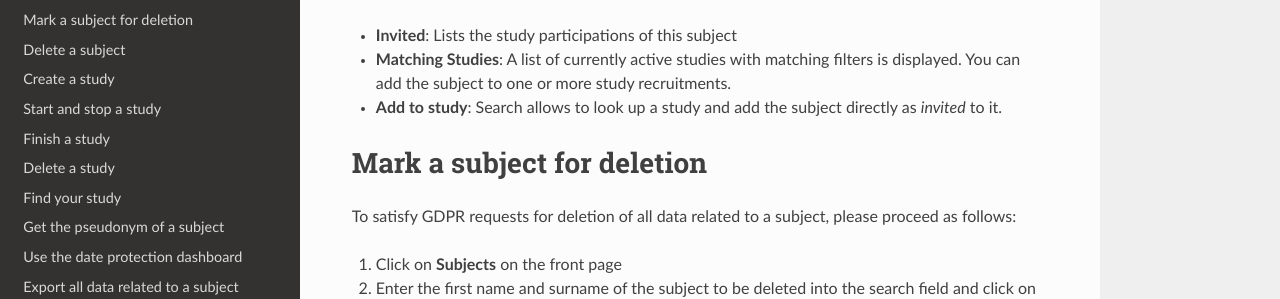
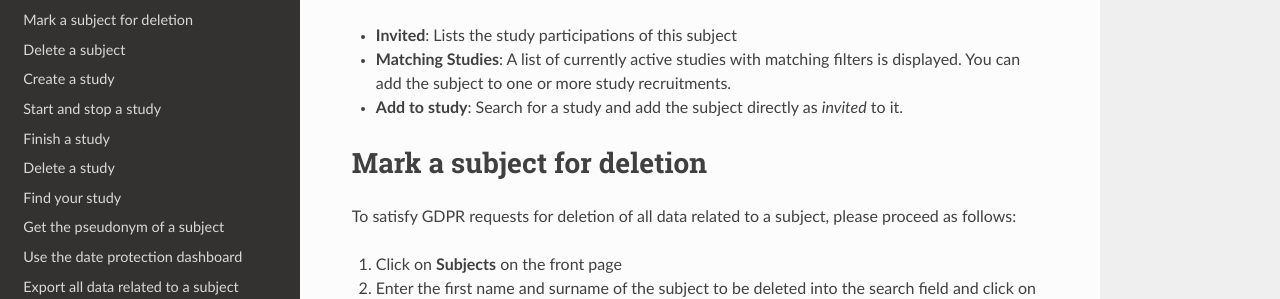
Before and after one commit to DouglasNeuroInformatics/castellum, a Sphinx documentation site: the page built from source/guides/subject-management.rst, in a window 1280 px wide and 900 px high, scrolled down 4971 px. Shown: the part 160-459 px from the top of the window. Built offline with Sphinx 7.4.7 and the Read the Docs theme 2.0.0, drawn with Linux system fonts in a browser that asks for light colours.

Commit message:
improve grammar

```diff
--- a/source/guides/subject-management.rst
+++ b/source/guides/subject-management.rst
@@ -226,7 +226,7 @@ current subject to a study
 -   **Matching Studies**: A list of currently active studies with matching
     filters is displayed. You can add the subject to one or more study
     recruitments.
--   **Add to study**: Search allows to look up a study and add the subject
+-   **Add to study**: Search for a study and add the subject
     directly as *invited* to it.
 
 .. _subject-to-be-deleted:
```
